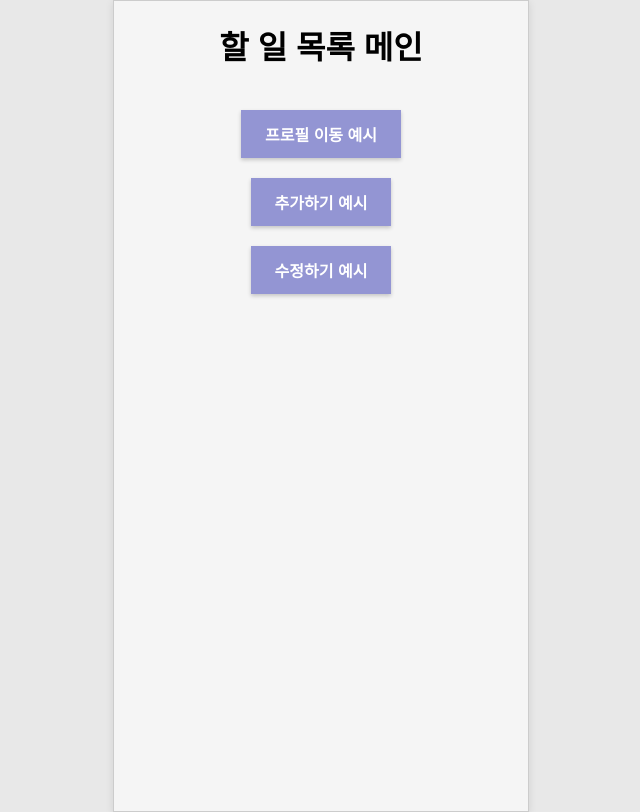
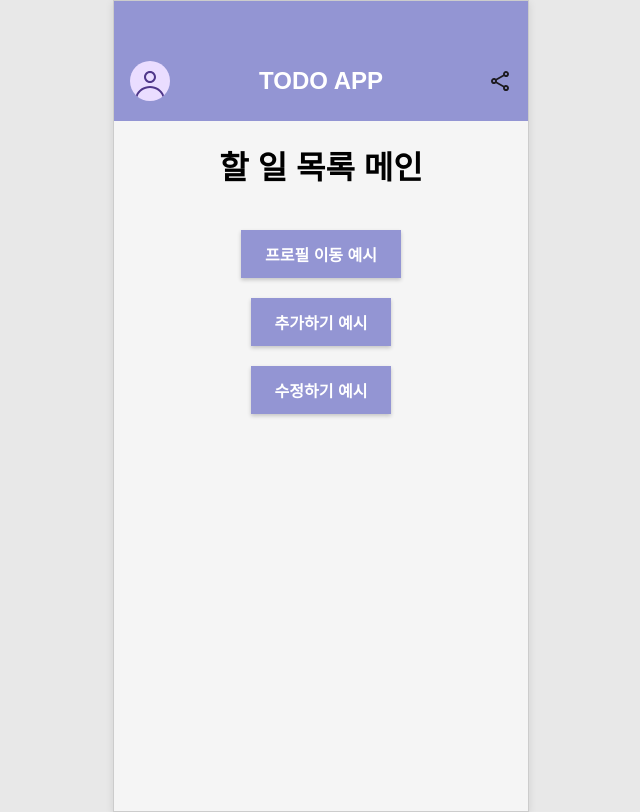
Before and after one commit to GROWLOG-youtube-mockup/todo-app, a React (Vite) app: page / in a window 1280 px wide. Shown: the whole page, without its empty margins (319-959 px from the left). Built offline with nearby package versions, Linux system fonts and the light colour scheme.

Commit message:
feat: 헤더 컴포넌트에 새로운 props 추가
- 헤더 컴포넌트에 props 추가
- 메인 페이지에서는 centerTitle을 true로 설정하여 헤더 텍스트 중앙 정렬
- 메인 페이지에서는 profile, share 버튼 true로 설정하여 아이콘 보이게 함

```diff
--- a/src/components/Header.jsx
+++ b/src/components/Header.jsx
@@ -2,15 +2,41 @@ import React from 'react';
 import { Link } from 'react-router-dom';
 import '../style/Header.css';
 
-function Header({ title = 'Todo App' }) {
+import ProfileIcon from '../assets/avatar.svg';
+import ShareIcon from '../assets/share.svg';
+import ArrowIcon from '../assets/Turn_BackPage_Button.svg';
+
+function Header({
+  title = 'Todo App',
+  showBackArrow = true,
+  showProfile = false,
+  showShare = false,
+  centerTitle = false
+}) {
   return (
     <header className="header">
       <div className="header-container">
-        <Link to="/" className="arrow-left">
-          <img src="/src/assets/Turn_BackPage_Button.svg" alt="arrow-left" />
-        </Link>
+        <div className="left-group">
+          {showProfile && (
+            <div className="icon profile-icon">
+              <img src={ProfileIcon} alt="Profile" className="icon-img" />
+            </div>
+          )}
+          {showBackArrow && (
+            <Link to="/" className="arrow-left">
+              <img src={ArrowIcon} alt="Back" className="icon-img" />
+            </Link>
+          )}
+          <div className={`header-text ${centerTitle ? 'center-title' : ''}`}>{title}</div>
+        </div>
 
-        <div className="header-text">{title}</div>
+        <div className="right-icons">
+          {showShare && (
+            <div className="icon">
+              <img src={ShareIcon} alt="Share" className="icon-img" />
+            </div>
+          )}
+        </div>
       </div>
     </header>
   );
--- a/src/pages/TodoMain.jsx
+++ b/src/pages/TodoMain.jsx
@@ -1,9 +1,19 @@
 import React from 'react';
 import { Link } from 'react-router-dom';
+
+import Header from '../components/Header';
 
 function TodoMain() {
   return (
     <div className="page-container">
+      <Header
+        title="TODO APP"
+        centerTitle={true}
+        showBackArrow={false}
+        showProfile={true}
+        showShare={true}
+      />
+
       {/*작업시 삭제후 진행해주세요*/}
       <h1>할 일 목록 메인</h1>
       <div className="button-container">
--- a/src/style/Header.css
+++ b/src/style/Header.css
@@ -3,30 +3,52 @@
 .header {
   width: 100%;
   height: var(--header-height);
-  min-height: var(--header-height); /* 최소 높이 추가 */
+  min-height: var(--header-height);
   background-color: var(--color-primary);
   padding-bottom: var(--spacing-md2);
   display: flex;
-  align-items: flex-end; /* 헤더 내용을 아래쪽으로 정렬 */
+  align-items: flex-end;
   box-sizing: border-box;
 }
 
 .header-container {
   display: flex;
   align-items: center;
+  justify-content: space-between;
   padding: 0 var(--spacing-md);
   width: 100%;
+  position: relative;
+  font-family: var(--font-family);
 }
 
-.arrow-left {
+.left-group {
   display: flex;
-  padding-left: var(--spacing-sm);
-  padding-right: var(--spacing-md);
+  align-items: center;
+  gap: var(--spacing-sm);
 }
 
 .header-text {
   font-size: var(--font-header);
   font-weight: var(--font-weight-semibold);
   color: var(--color-text-white);
-  text-decoration: none;
 }
+
+.center-title {
+  position: absolute;
+  left: 50%;
+  transform: translateX(-50%);
+}
+
+.right-icons {
+  display: flex;
+  align-items: center;
+  gap: var(--spacing-sm);
+}
+
+.arrow-left,
+.icon {
+  display: flex;
+  align-items: center;
+  cursor: pointer;
+  color: var(--color-text-white);
+}
```
Also changed, not shown: src/assets/avatar.svg (added), src/assets/share.svg (added), src/style/TodoMain.css (added).
